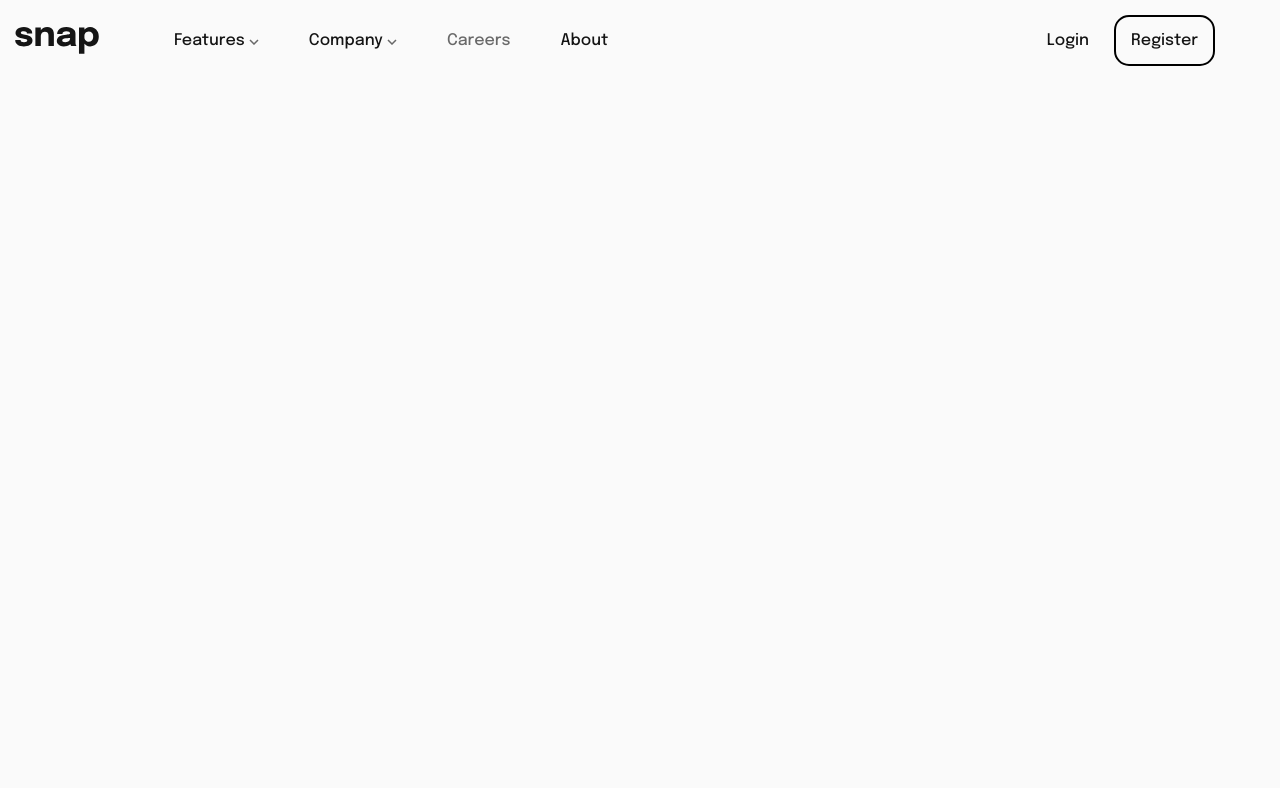
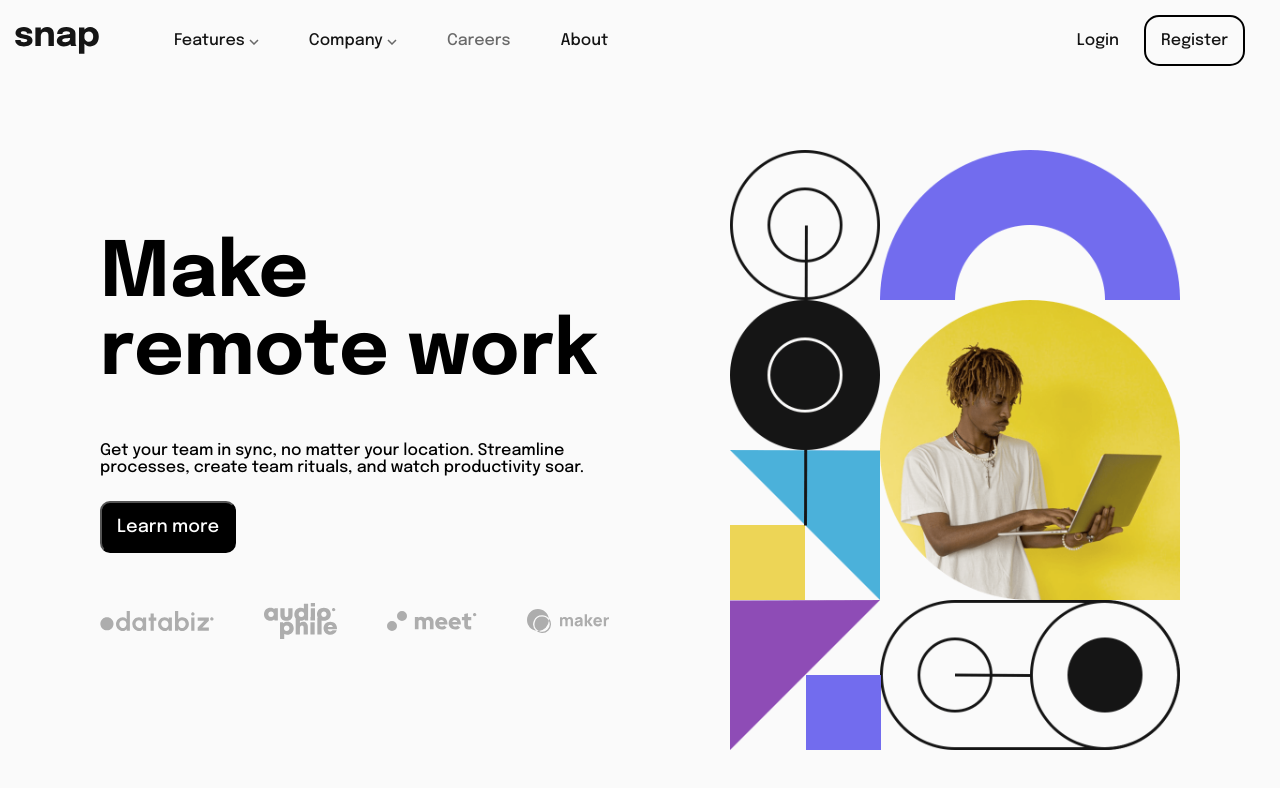
Before and after one commit to HKalithkar/Intro-Section-With-Dropdown-Navigation, a plain HTML site: page index.html in a window 1280 px wide. Drawn offline with Linux system fonts and the light colour scheme.

Commit message:
Added main

```diff
--- a/index.html
+++ b/index.html
@@ -3,7 +3,7 @@
 <head>
     <meta charset="UTF-8">
     <meta name="viewport" content="width=device-width, initial-scale=1.0">
-    <title>Dropdown-Navigation</title>
+    <title>Intro Section With Dropdown Navigation</title>
     <link rel="stylesheet" href="style.css">
 </head>
 <body>
@@ -43,5 +43,28 @@
             <script src="index.js"></script>
         </div>
     </header>
+    <main>
+        <div class="maindiv">
+            <h2 class="mainitem">
+                Make <span>remote work</span>
+            </h2>
+            <p class="mainitem">
+                Get your team in sync, no matter your location.
+                Streamline processes, create team rituals, and
+                watch productivity soar.
+            </p>
+            <button class="mainitem">
+                Learn more
+            </button>
+            <div class="mainitem">
+                <img src="images/client-databiz.svg" alt="databiz" class="logos">
+                <img src="images/client-audiophile.svg" alt="audiophile" class="logos">
+                <img src="images/client-meet.svg" alt="meet" class="logos">
+                <img src="images/client-maker.svg" alt="maker" class="logos">
+            </div>
+        </div>
+        <img src="images/image-hero-desktop.png" alt="desktop-image" height="600px" class="desktop-image">
+        <img src="images/image-hero-mobile.png" alt="mobile-image" class="mobile-image">
+    </main>
 </body>
 </html>
--- a/style.css
+++ b/style.css
@@ -2,9 +2,10 @@
 
 * {
     margin: 0;
+    font-family: 'Epilogue', sans-serif;
 }
+
 body {
-    font-family: 'Epilogue', sans-serif;
     background-color: hsl(0, 0%, 98%);
 }
 
@@ -19,7 +20,10 @@ li {
 }
 
 header {
-    margin: 15px;
+    background-color: hsl(0, 0%, 98%);
+    position: fixed;
+    width: 100vw;
+    padding: 15px;
     display: flex;
     align-items: center;
 }
@@ -75,8 +79,72 @@ a {
 
 .menu {
     display: none;
-    padding-bottom: 10px;
 }
+
+/* Main */
+
+main {
+    padding: 150px 100px;
+    display: flex;
+    justify-content: space-between;
+}
+
+main > * {
+    flex: 1;
+    flex-grow: 0;
+}
+
+div.maindiv {
+    align-self: center;
+}
+
+main > img {
+    max-width: 450px;
+    max-height: 600px;
+}
+
+div.maindiv {
+    height: 75vh;
+    display: flex;
+    flex-direction: column;
+    justify-content: center;
+    align-items: flex-start;
+}
+
+.mainitem {
+    padding: 25px 0px;
+}
+
+h2.mainitem {
+    font-size: 76px;
+}
+
+div.mainitem {
+    padding: 50px 0px;
+    display: flex;
+    justify-content: center;
+    align-items: center;
+    gap: 50px;
+}
+
+button.mainitem {
+    cursor: pointer;
+    font-size: 18px;
+    padding: 15px;
+    border-radius: 10px;
+    background-color: black;
+    color: white;
+}
+
+button.mainitem:hover {
+    background-color: hsl(0, 0%, 98%);;
+    color: black;
+}
+
+.mobile-image {
+    display: none;
+}
+
 
 @media (max-width: 950px) {
     header {
@@ -127,7 +195,7 @@ a {
         cursor: pointer;
         display: block;
         align-self: flex-end;
-        padding: 20px 0px;
+        padding: 20px 30px;
     }
 
     .mobile {
@@ -137,4 +205,32 @@ a {
     img.mobile {
         display: block;
     }
+
+    main {
+        flex-direction: column;
+        gap: 50px;
+    }
+
+    main > div {
+        order: 1;
+    }
+
+    .desktop-image {
+        display: none;
+    }
+
+    .mobile-image {
+        display: block;
+    }
+
+    main > img {
+        max-width: 950px;
+    }
 }
+
+@media (min-width: 950px) and (max-width: 1150px) {
+    main {
+        padding-left: 0;
+        padding-right: 0;
+    }
+}
```
